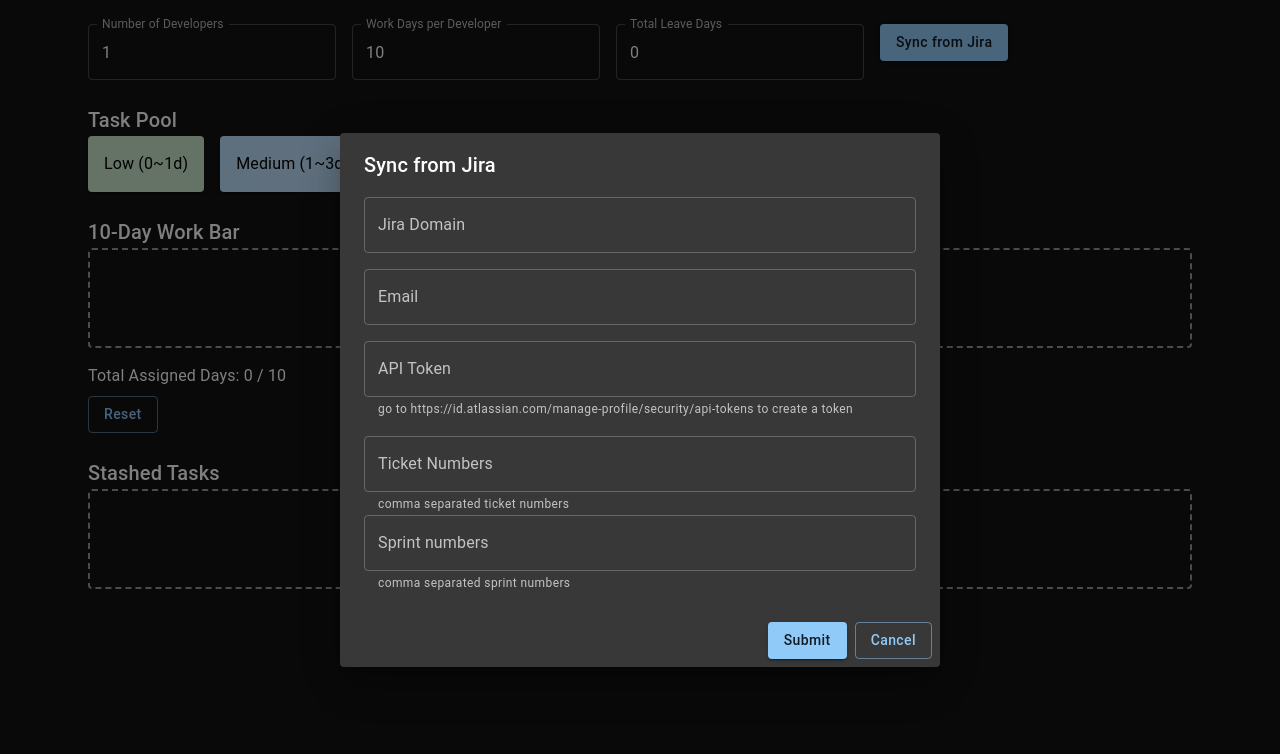
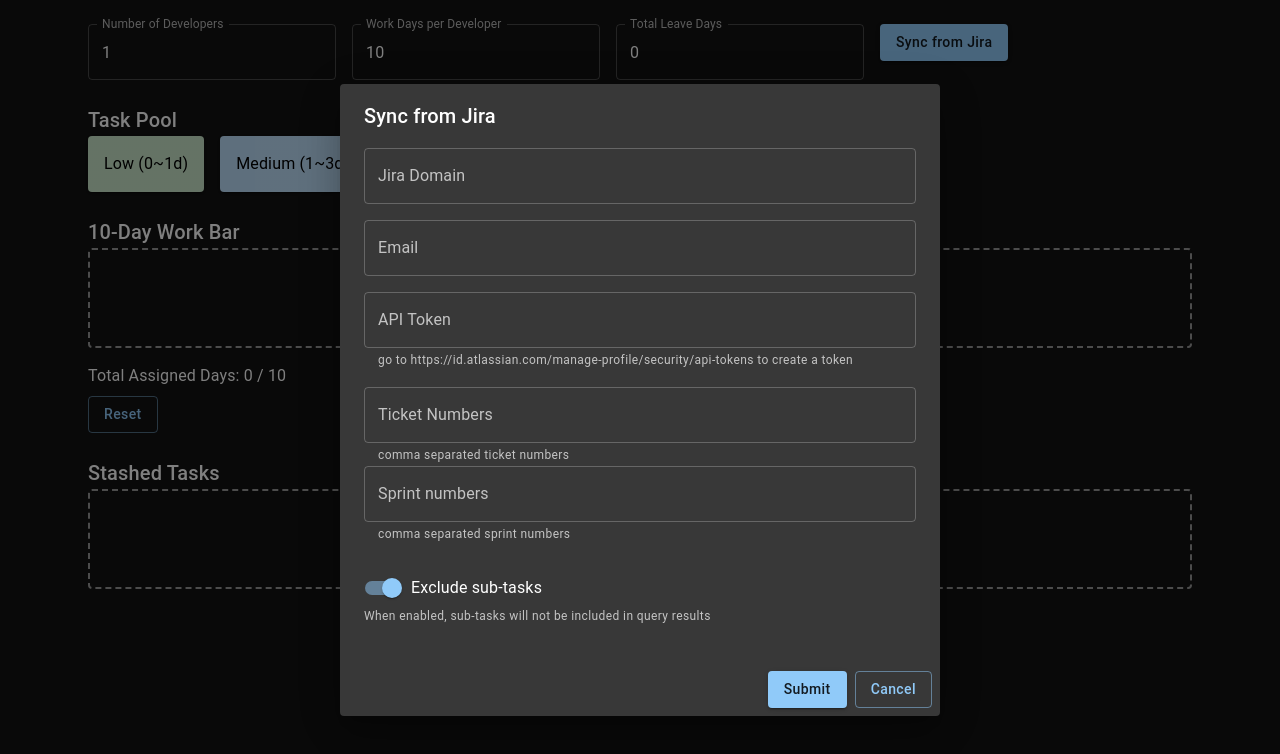
Before and after one commit to twjackysu/JackyAIApp, a React (Vite) app in the folder jackyaiapp.client/: page /effortPlanner in a window 1280 px wide. Both pictures are taken after a click on the button "Sync from Jira". Shown: the top 754 px of the page. Built offline with nearby package versions, Linux system fonts and the light colour scheme.

Commit message:
feat: add sub tasks filter

```diff
--- a/jackyaiapp.client/src/EffortPlanner/components/SyncFromJiraDialog.tsx
+++ b/jackyaiapp.client/src/EffortPlanner/components/SyncFromJiraDialog.tsx
@@ -1,10 +1,14 @@
 import {
+  Box,
   Button,
   Dialog,
   DialogActions,
   DialogContent,
   DialogTitle,
+  FormControlLabel,
+  Switch,
   TextField,
+  Typography,
 } from '@mui/material';
 import React from 'react';
 
@@ -22,6 +26,8 @@
   setJiraTickets: (value: string) => void;
   jiraSprints: string;
   setJiraSprints: (value: string) => void;
+  excludeSubTasks: boolean;
+  setExcludeSubTasks: (value: boolean) => void;
 }
 
 const SyncFromJiraDialog: React.FC<SyncFromJiraDialogProps> = ({
@@ -38,6 +44,8 @@
   setJiraTickets,
   jiraSprints,
   setJiraSprints,
+  excludeSubTasks,
+  setExcludeSubTasks,
 }) => {
   return (
     <Dialog open={open} onClose={onClose}>
@@ -82,6 +90,22 @@
           placeholder="10623,10623"
           helperText="comma separated sprint numbers"
         />
+
+        <Box sx={{ mt: 3, mb: 2 }}>
+          <FormControlLabel
+            control={
+              <Switch
+                checked={excludeSubTasks}
+                onChange={(e) => setExcludeSubTasks(e.target.checked)}
+                color="primary"
+              />
+            }
+            label="Exclude sub-tasks"
+          />
+          <Typography variant="caption" color="text.secondary" display="block">
+            When enabled, sub-tasks will not be included in query results
+          </Typography>
+        </Box>
       </DialogContent>
       <DialogActions>
         <Button onClick={onSubmit} variant="contained">
--- a/jackyaiapp.client/src/EffortPlanner/index.tsx
+++ b/jackyaiapp.client/src/EffortPlanner/index.tsx
@@ -20,6 +20,7 @@
   const [jiraTickets, setJiraTickets] = useState('');
   const [jiraSprints, setJiraSprints] = useState('');
   const [showJiraDialog, setShowJiraDialog] = useState(false);
+  const [excludeSubTasks, setExcludeSubTasks] = useState(true);
   const [postSearch] = useLazyPostSearchQuery();
 
   const maxDays = peopleCount * daysPerPerson - leaveDays;
@@ -93,7 +94,9 @@
       const sprintClause = `sprint in (${sprints.map((s) => s.toString().trim()).join(',')})`;
       conditions.push(sprintClause);
     }
-
+    if (excludeSubTasks) {
+      conditions.push('issuetype != Sub-task');
+    }
     const jql = conditions.length > 0 ? conditions.join(' AND ') : '';
 
     try {
@@ -193,6 +196,8 @@
         setJiraTickets={setJiraTickets}
         jiraSprints={jiraSprints}
         setJiraSprints={setJiraSprints}
+        excludeSubTasks={excludeSubTasks}
+        setExcludeSubTasks={setExcludeSubTasks}
       />
     </Box>
   );
```
